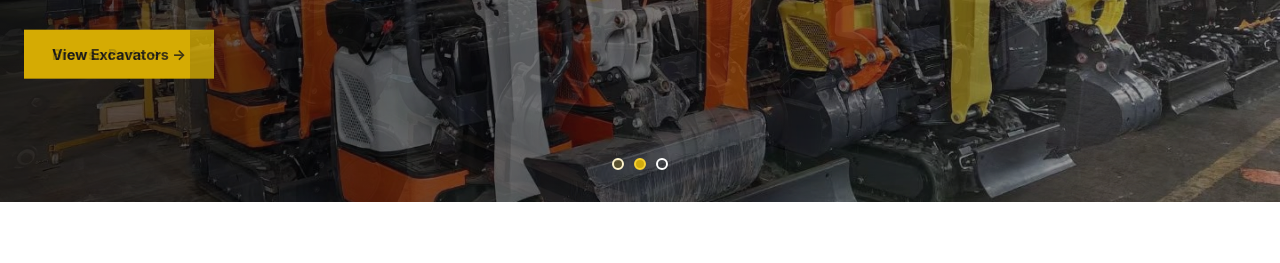
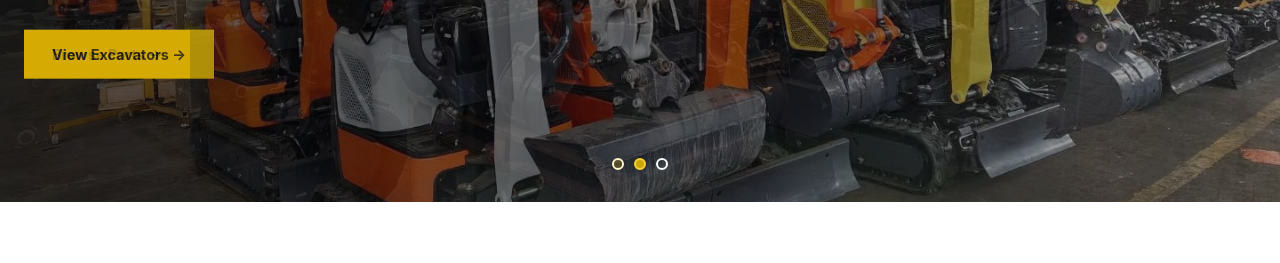
Before and after one commit to tankforklift-cloud/jsmlift-site, an Astro site: page / in a window 1280 px wide. Shown: the part 427-690 px from the top of the page. Built offline with nearby package versions, Linux system fonts and the light colour scheme; Astro itself is replaced by a stand-in of ours.

Commit message:
fix: adjust hero image object-position to reduce cropping

```diff
--- a/src/styles/global.css
+++ b/src/styles/global.css
@@ -154,6 +154,7 @@ button { cursor:pointer; font-family:inherit; border:none; background:none; }
   width: 100%;
   height: 100%;
   object-fit: cover;
+  object-position: center 55%;
 }
 .hero-slide::after {
   content: '';
```
